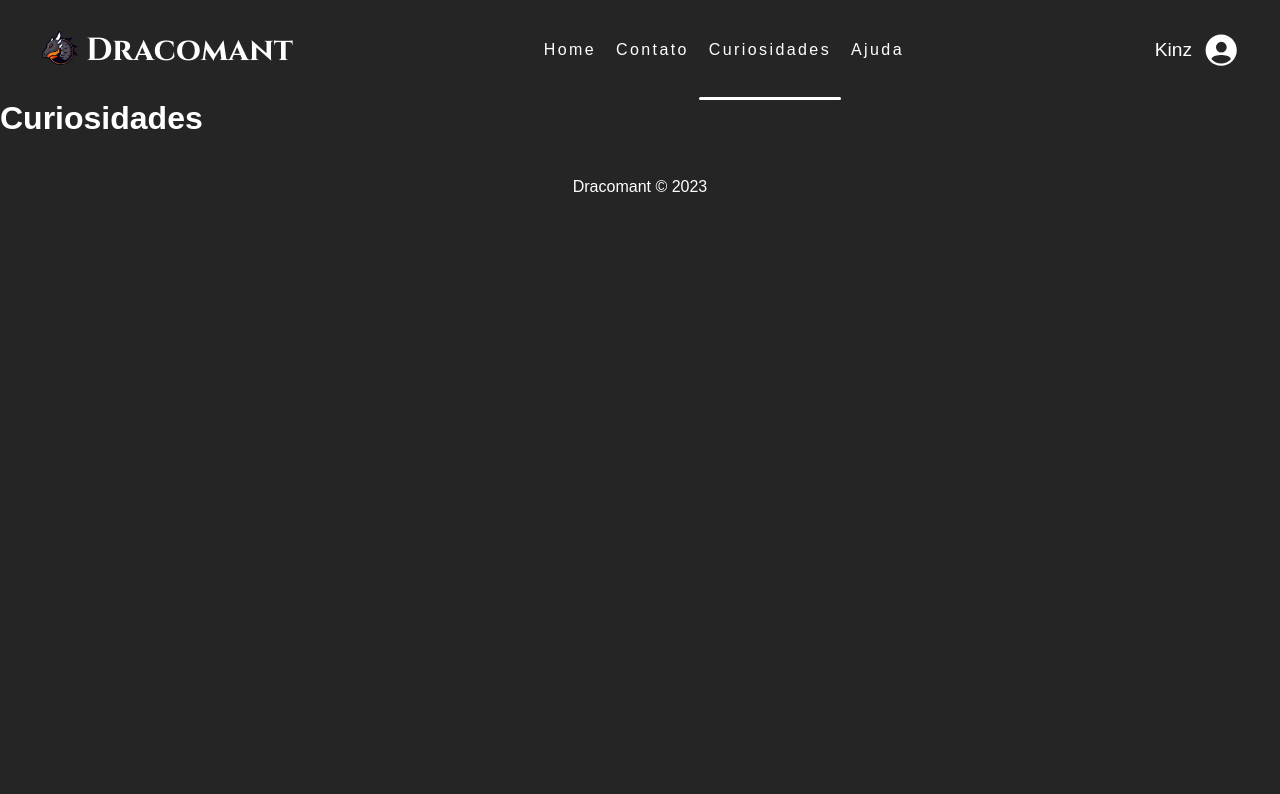
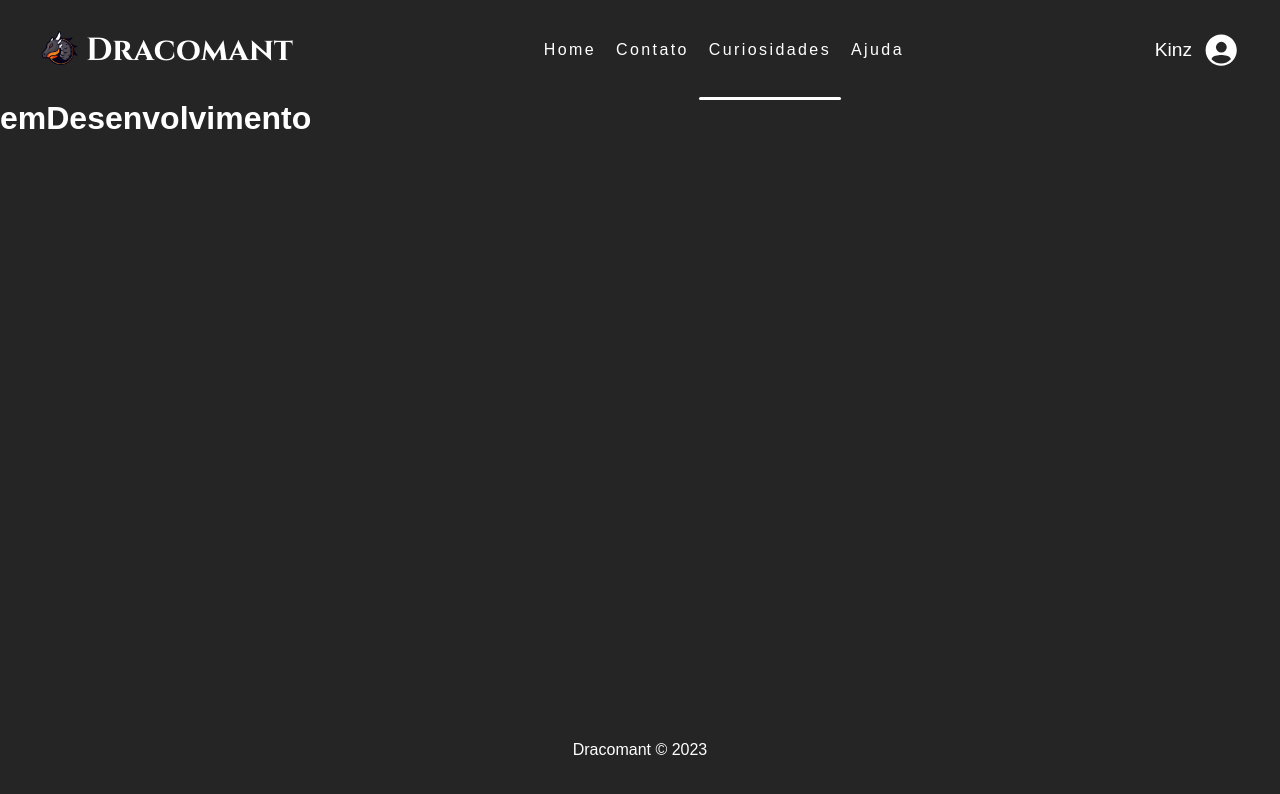
Before and after one commit to Kinz2901/Dracomant-React, a React (Vite) app: page /curiosidades in a window 1280 px wide. Shown: the top 794 px of the page. Built offline with nearby package versions, Linux system fonts and the light colour scheme.

Commit message:
desenvolvimento

```diff
--- /dev/null
+++ b/src/Components/Desenvolvimento/desenvolvimento.jsx
@@ -0,0 +1,9 @@
+import styles from "./emDev.module.css";
+
+export default function Desenvolvimento() {
+  return (
+    <div className={styles.content}>
+      <h1>emDesenvolvimento</h1>
+    </div>
+  );
+}
--- /dev/null
+++ b/src/Components/Desenvolvimento/emDev.module.css
@@ -0,0 +1,3 @@
+.content {
+  height: calc(100vh - 200px);
+}
--- a/src/Pages/Curiosidades/index.jsx
+++ b/src/Pages/Curiosidades/index.jsx
@@ -1,9 +1,8 @@
 import styles from "./index.module.css";
+import Desenvolvimento from "../../Components/Desenvolvimento/desenvolvimento";
 
 export default function Curiosidades() {
   return (
-    <>
-      <h1 className={styles.h1}>Curiosidades</h1>
-    </>
+    <Desenvolvimento/>
   );
 }
```
